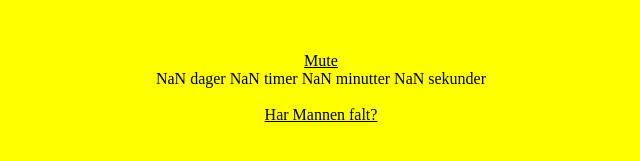
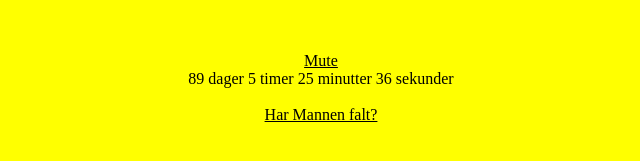
Before and after one commit to FredrikHeiberg/WSModels, a plain HTML site: page index.html in a window 1280 px wide. Shown: the part 385-546 px from the top of the page, 319-959 px from the left. Drawn offline with Linux system fonts and the light colour scheme.

Commit message:
Update index.html

```diff
--- a/index.html
+++ b/index.html
@@ -18,7 +18,7 @@ NEI
 
 <script>
 
-    CountDownTimer('07/04/2017 16:00 PM', 'countdown');
+    CountDownTimer('07/04/2017 04:00 PM', 'countdown');
 
     function CountDownTimer(dt, id)
     {
```
